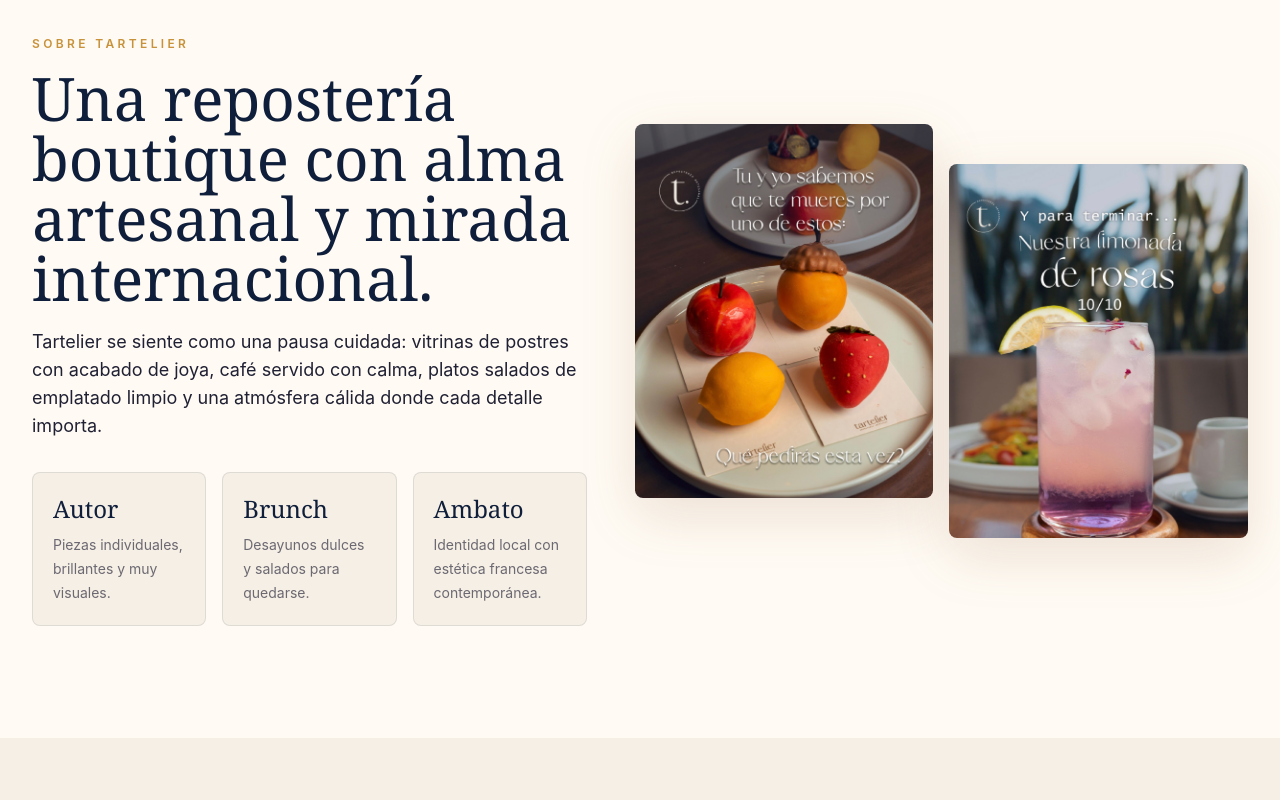
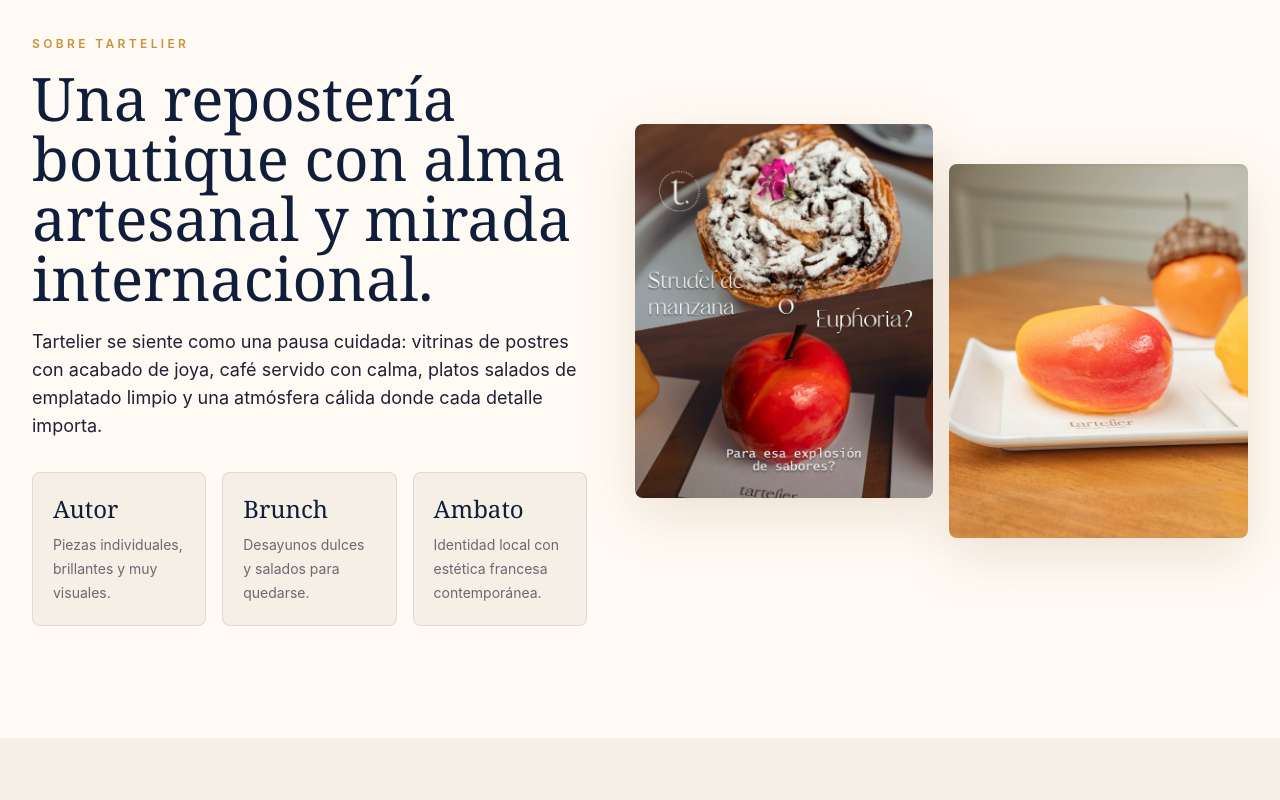
Before and after one commit to PITTAHAYA/Tartelier-Reposter-a-Artesanal, a React (Vite) app: page / in a window 1280 px wide. Shown: the part 780-1580 px from the top of the page. Built offline with nearby package versions, Linux system fonts and the light colour scheme.

Commit message:
Add files via upload

```diff
--- a/src/App.jsx
+++ b/src/App.jsx
@@ -22,35 +22,35 @@
 const menuPdfUrl = withBase('assets/menu-tartelier-julio-2025.pdf');
 
 const photos = {
-  hero: asset('pannecook.png'),
-  espresso: asset('bocata-caprese.png'),
-  limonadaRosas: asset('exotique-close.png'),
-  bebidaFria: asset('sanduche-pollo.png'),
-  latteCapas: asset('bagel-philadelphia.png'),
-  fragolina: asset('desayuno-tartelier.png'),
-  noisette: asset('almuerzos-opciones.png'),
-  citron: asset('ensalada-cesar.png'),
+  hero: asset('dia-tartelier.png'),
+  espresso: asset('espresso.png'),
+  limonadaRosas: asset('limonada-rosas.png'),
+  bebidaFria: asset('limonada-viernes.png'),
+  latteCapas: asset('latte-capas.png'),
+  fragolina: asset('fragolina.png'),
+  noisette: asset('noisette.png'),
+  citron: asset('citron.png'),
   euphoria: asset('euphoria-postre.png'),
-  exotique: asset('limonada-rosas.png'),
-  strudel: asset('postres-plato.png'),
-  cookie: asset('postre-cacao.png'),
-  chocolate: asset('desayuno-parisino.png'),
-  postresMesa: asset('strudel-euphoria.png'),
-  postresQuiz: asset('bagel.png'),
-  brunchParisino: asset('postre-chocolate.png'),
-  brunchTartelier: asset('fragolina.png'),
-  bagelRanchero: asset('noisette.png'),
-  bagelPhiladelphia: asset('latte-capas.png'),
-  bagel: asset('postres-quiz.png'),
-  pannecook: asset('dia-tartelier.png'),
-  almuerzos: asset('noisette-close.png'),
-  sopaCebolla: asset('exotique.png'),
-  ensaladaCaprese: asset('euphoria.png'),
-  ensaladaCesar: asset('citron.png'),
-  bocataCaprese: asset('espresso.png'),
-  sanduchePollo: asset('limonada-viernes.png'),
-  citronExotique: asset('noisette-fragolina.png'),
-  noisetteFragolina: asset('citron-exotique.png'),
+  exotique: asset('exotique.png'),
+  strudel: asset('strudel-euphoria.png'),
+  cookie: asset('cookie.png'),
+  chocolate: asset('postre-chocolate.png'),
+  postresMesa: asset('postres-plato.png'),
+  postresQuiz: asset('postres-quiz.png'),
+  brunchParisino: asset('desayuno-parisino.png'),
+  brunchTartelier: asset('desayuno-tartelier.png'),
+  bagelRanchero: asset('bagel-ranchero.png'),
+  bagelPhiladelphia: asset('bagel-philadelphia.png'),
+  bagel: asset('bagel.png'),
+  pannecook: asset('pannecook.png'),
+  almuerzos: asset('almuerzos-opciones.png'),
+  sopaCebolla: asset('sopa-cebolla.png'),
+  ensaladaCaprese: asset('ensalada-caprese.png'),
+  ensaladaCesar: asset('ensalada-cesar.png'),
+  bocataCaprese: asset('bocata-caprese.png'),
+  sanduchePollo: asset('sanduche-pollo.png'),
+  citronExotique: asset('citron-exotique.png'),
+  noisetteFragolina: asset('noisette-fragolina.png'),
 };
 
 const TARTELIER_INSTAGRAM_URL = 'https://www.instagram.com/tartelier_ec/';
@@ -379,6 +379,29 @@
   );
 }
 
+function SafeImage({ src, alt, className, loading = 'lazy', fallback = photos.hero, ...props }) {
+  const [currentSrc, setCurrentSrc] = useState(src);
+
+  useEffect(() => {
+    setCurrentSrc(src);
+  }, [src]);
+
+  return (
+    <img
+      src={currentSrc}
+      alt={alt}
+      loading={loading}
+      className={className}
+      onError={() => {
+        if (currentSrc !== fallback) {
+          setCurrentSrc(fallback);
+        }
+      }}
+      {...props}
+    />
+  );
+}
+
 function SectionIntro({ eyebrow, title, copy, align = 'left' }) {
   return (
     <div className={`mx-auto max-w-3xl ${align === 'center' ? 'text-center' : ''}`}>
@@ -511,7 +534,7 @@
   return (
     <article className="group overflow-hidden rounded-lg bg-ivory shadow-lift ring-1 ring-navy/8">
       <div className={`relative overflow-hidden ${compact ? 'aspect-[4/3]' : 'aspect-[4/5]'}`}>
-        <img
+        <SafeImage
           src={item.image}
           alt={item.name}
           loading="lazy"
@@ -660,12 +683,12 @@
           </div>
         </div>
         <div className="grid grid-cols-2 gap-4">
-          <img
+          <SafeImage
             src={photos.postresMesa}
             alt="Selección de postres de autor Tartelier"
             className="aspect-[4/5] rounded-lg object-cover shadow-lift"
           />
-          <img
+          <SafeImage
             src={photos.limonadaRosas}
             alt="Limonada de rosas Tartelier"
             className="mt-10 aspect-[4/5] rounded-lg object-cover shadow-lift"
@@ -727,7 +750,7 @@
               className="group overflow-hidden rounded-lg bg-ivory shadow-lift ring-1 ring-navy/8"
             >
               <div className="aspect-[4/5] overflow-hidden">
-                <img
+                <SafeImage
                   src={item.image}
                   alt={item.title}
                   loading="lazy"
@@ -843,7 +866,7 @@
             {drinks.map(({ name, image, copy, price, icon: Icon }) => (
               <article key={name} className="flex min-h-full flex-col overflow-hidden rounded-lg bg-cream shadow-lift ring-1 ring-navy/8">
                 <div className="relative aspect-[16/11] overflow-hidden">
-                  <img src={image} alt={name} loading="lazy" className="h-full w-full object-cover photo-finish" />
+                  <SafeImage src={image} alt={name} loading="lazy" className="h-full w-full object-cover photo-finish" />
                   <span className="absolute left-4 top-4 inline-flex h-10 w-10 items-center justify-center rounded-full bg-ivory/92 text-navy">
                     <Icon className="h-5 w-5" aria-hidden="true" />
                   </span>
@@ -905,7 +928,7 @@
           {lunchItems.map((item) => (
             <article key={item.name} className="group overflow-hidden rounded-lg bg-cream shadow-lift ring-1 ring-navy/8 lg:odd:translate-y-8">
               <div className="aspect-[4/5] overflow-hidden">
-                <img src={item.image} alt={item.name} loading="lazy" className="h-full w-full object-cover transition duration-700 group-hover:scale-[1.04]" />
+                <SafeImage src={item.image} alt={item.name} loading="lazy" className="h-full w-full object-cover transition duration-700 group-hover:scale-[1.04]" />
               </div>
               <div className="p-5">
                 <p className="text-xs font-bold uppercase tracking-[0.22em] text-honey">Almuerzo</p>
@@ -928,7 +951,7 @@
     <section className="grain overflow-hidden bg-linen px-5 py-20 md:px-8 md:py-28">
       <div className="relative z-10 mx-auto grid max-w-7xl gap-12 lg:grid-cols-[1.05fr_0.95fr] lg:items-center">
         <div className="relative">
-          <img
+          <SafeImage
             src={photos.almuerzos}
             alt="Mesa de almuerzo Tartelier con varias opciones saladas"
             loading="lazy"
@@ -982,7 +1005,7 @@
                 index === 0 || index === 2 ? 'md:col-span-2 md:row-span-2' : ''
               }`}
             >
-              <img src={item.image} alt={item.label} loading="lazy" className="h-full w-full object-cover transition duration-700 group-hover:scale-[1.04]" />
+              <SafeImage src={item.image} alt={item.label} loading="lazy" className="h-full w-full object-cover transition duration-700 group-hover:scale-[1.04]" />
               <figcaption className="absolute inset-x-0 bottom-0 bg-gradient-to-t from-navy/72 to-transparent p-5 font-display text-2xl text-white">
                 {item.label}
               </figcaption>
@@ -1015,7 +1038,7 @@
           </div>
         </div>
         <div className="grid gap-5 sm:grid-cols-2">
-          <img src={photos.latteCapas} alt="Bebida en capas Tartelier" loading="lazy" className="aspect-[4/5] rounded-lg object-cover shadow-lift" />
+          <SafeImage src={photos.latteCapas} alt="Bebida en capas Tartelier" loading="lazy" className="aspect-[4/5] rounded-lg object-cover shadow-lift" />
           <div className="rounded-lg border border-navy/10 bg-ivory p-8 shadow-lift">
             <Star className="h-7 w-7 text-honey" aria-hidden="true" />
             <p className="mt-6 font-display text-4xl leading-tight text-navy">Para una mañana lenta, un almuerzo bonito o ese postrecito que mejora el día.</p>
```
Also changed, not shown: 19 other files (tests, documents, lock files or other folders).
